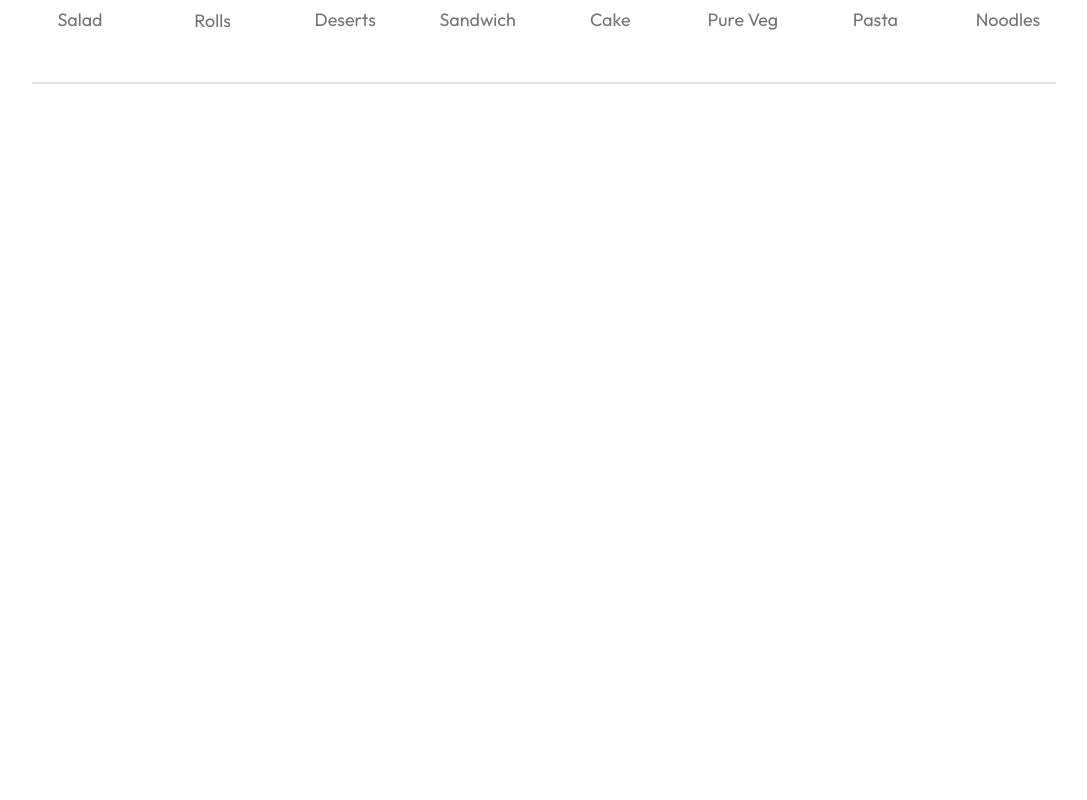
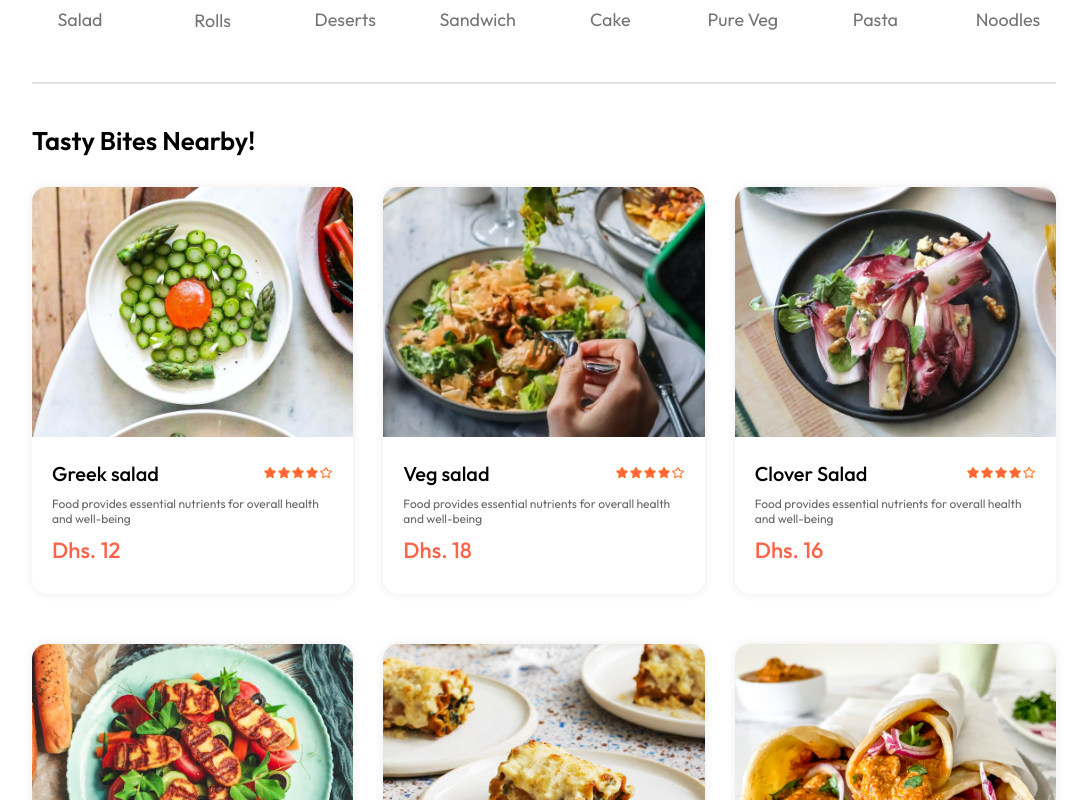
Before and after one commit to sanilal/Food-Delivery-App-Using-React-JS, a React (Vite) app in the folder frontend/: page / in a window 1280 px wide. Shown: the part 840-1640 px from the top of the page, without its empty margins (96-1183 px from the left). Before the commit the page ends 934 px from the top, so only its background shows below. Built offline with nearby package versions, Linux system fonts and the light colour scheme.

Commit message:
Food Display and food item components

```diff
--- /dev/null
+++ b/frontend/src/components/FoodDisplay/FoodDisplay.css
@@ -0,0 +1,14 @@
+.food-display {
+    margin-top: 30px;
+}
+.food-display h2 {
+    font-size: max(2vw, 24px);
+    font-weight: 600;
+}
+.food-display-list {
+    display: grid;
+    grid-template-columns: repeat(auto-fill, minmax(240px,1fr));
+    margin-top: 30px;
+    gap: 30px;
+    row-gap: 50px;
+}
--- /dev/null
+++ b/frontend/src/components/FoodDisplay/FoodDisplay.jsx
@@ -0,0 +1,21 @@
+import React, { useContext } from 'react'
+import './FoodDisplay.css'
+import { StoreContext } from '../../context/StoreContext'
+import FoodItem from '../FoodItem/FoodItem'
+
+const FoodDisplay = ({category}) => {
+    const {food_list} = useContext(StoreContext)
+
+  return (
+    <div className='food-display' id='food-display'>
+        <h2>Tasty Bites Nearby!</h2>
+        <div className="food-display-list">
+            {food_list.map((item, index)=>{
+                return <FoodItem key={index} id={item._id} name={item.name} description={item.description} price={item.price} image={item.image} />
+            })}
+        </div>
+    </div>
+  )
+}
+
+export default FoodDisplay
--- /dev/null
+++ b/frontend/src/components/FoodItem/FoodItem.css
@@ -0,0 +1,38 @@
+.food-item {
+    width: 100%;
+    margin: auto;
+    border-radius: 15px;
+    box-shadow: 0px 0px 10px #00000015;
+    transition: .3s;
+    animation: fadeIn 1s;
+}
+.food-item-image {
+    width: 100%;
+    border-radius: 15px 15px 0px 0px;
+}
+.food-item-info {
+    padding: 20px;
+}
+.food-item-name-rating {
+    display: flex;
+    justify-content: space-between;
+    align-items: center;
+    margin-bottom: 10px;
+}
+.food-item-name-rating p {
+    font-size: 20px;
+    font-weight: 500;
+}
+.food-item-name-rating img {
+    width: 70px;
+}
+.food-item-desc {
+    color: #676767;
+    font-size: 12px;
+}
+.food-item-price {
+    color: tomato;
+    font-size: 22px;
+    font-weight: 500;
+    margin: 10px 0;
+}
--- /dev/null
+++ b/frontend/src/components/FoodItem/FoodItem.jsx
@@ -0,0 +1,24 @@
+import React from 'react'
+import './FoodItem.css'
+import { assets } from '../../assets/assets'
+
+
+const FoodItem = ({id,name,price,description,image}) => {
+  return (
+    <div className='food-item'>
+        <div className="food-item-image-container">
+            <img src={image} className='food-item-image' alt="" />
+        </div>
+        <div className="food-item-info">
+            <div className="food-item-name-rating">
+                <p>{name}</p>
+                <img src={assets.rating_starts} alt="" />
+            </div>
+            <p className="food-item-desc">{description}</p>
+            <p className="food-item-price">Dhs. {price}</p>
+        </div>
+    </div>
+  )
+}
+
+export default FoodItem
--- /dev/null
+++ b/frontend/src/context/StoreContext.jsx
@@ -0,0 +1,20 @@
+import { createContext } from "react";
+import { food_list } from "../assets/assets";
+
+export const StoreContext = createContext(null)
+
+const StoreContextProvider = (props) => {
+
+
+    const contextValue = {
+        food_list
+    }
+    return (
+        <StoreContext.Provider value={contextValue}>    {props.children}
+        </StoreContext.Provider>
+    )
+
+
+}
+
+export default  StoreContextProvider;
--- a/frontend/src/main.jsx
+++ b/frontend/src/main.jsx
@@ -3,9 +3,12 @@
 import App from './App.jsx'
 import './index.css'
 import { BrowserRouter } from 'react-router-dom'
+import StoreContextProvider from './context/StoreContext.jsx'
 
 ReactDOM.createRoot(document.getElementById('root')).render(
   <BrowserRouter>
-    <App />
+    <StoreContextProvider>
+       <App />
+    </StoreContextProvider>
   </BrowserRouter>
 )
--- a/frontend/src/pages/Home/Home.jsx
+++ b/frontend/src/pages/Home/Home.jsx
@@ -2,6 +2,7 @@
 import './Home.css'
 import Header from '../../components/Header/Header'
 import ExploreMenu from '../../components/ExploreMenu/ExploreMenu'
+import FoodDisplay from '../../components/FoodDisplay/FoodDisplay'
 
 const Home = () => {
   const [category, setCategory] = useState("All")
@@ -9,6 +10,7 @@
     <div>
       <Header />
       <ExploreMenu category={category} setCategory={setCategory}/>
+      <FoodDisplay category={category} />
     </div>
   )
 }
```
